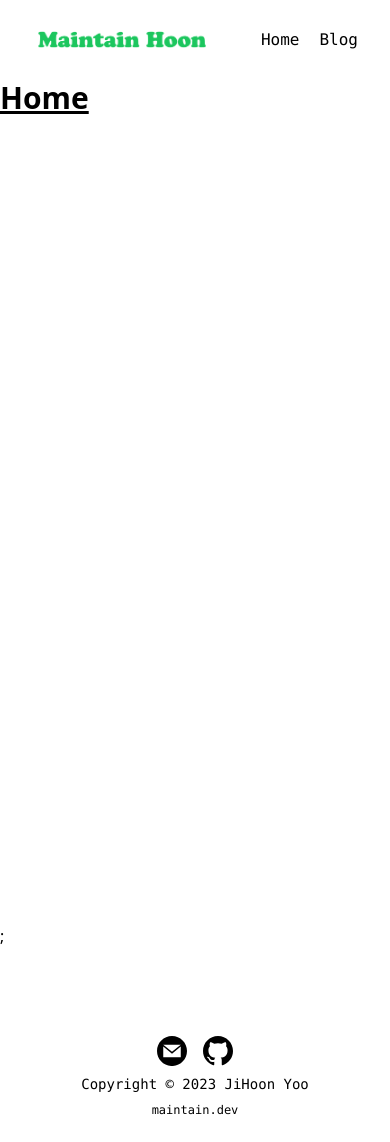
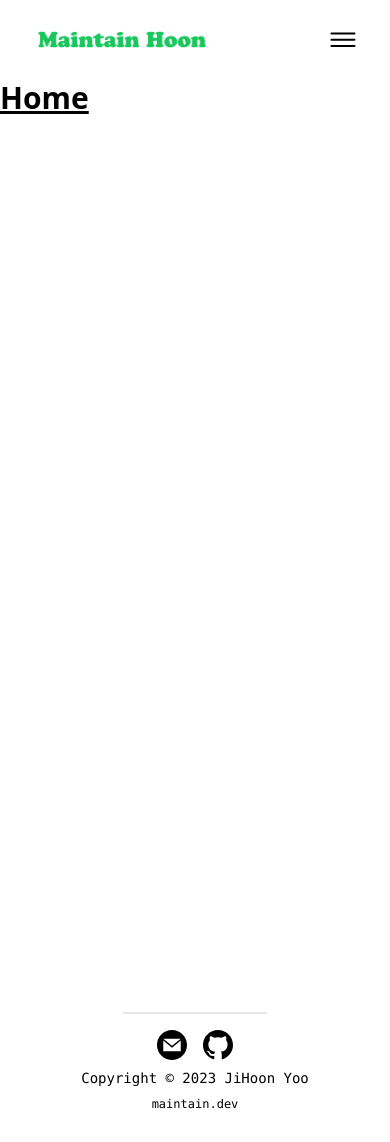
Before and after one commit to yooji0415/maintainhoon_blog, a Next.js app: page / in a window 390 px wide. Built offline with nearby package versions, Linux system fonts and the light colour scheme.

Commit message:
feat: 사이즈에 따른 페이지 nav toggle 버튼 생성

```diff
--- a/components/Container.tsx
+++ b/components/Container.tsx
@@ -1,43 +1,15 @@
-import { ReactNode, useEffect, useRef } from 'react';
-import Nav from './Nav';
+import { ReactNode } from 'react';
 import Footer from './Footer';
-import Image from 'next/image';
+import Header from './Header';
 
 interface ContainerProps {
   children: ReactNode;
 }
 
 export default function Container(props: ContainerProps) {
-  const headerRef = useRef<HTMLElement | null>(null);
-
-  const handleScroll = () => {
-    if (window.scrollY > 0) {
-      headerRef.current?.classList.add('shadow-[0_5px_7px_0px_#ececec]');
-      return;
-    }
-    headerRef.current?.classList.remove('shadow-[0_5px_7px_0px_#ececec]');
-  };
-
-  useEffect(() => {
-    window.addEventListener('scroll', handleScroll);
-    return () => {
-      window.removeEventListener('scroll', handleScroll);
-    };
-  }, []);
-
   return (
     <>
-      <header
-        ref={headerRef}
-        className="sticky top-0 left-0 w-full z-10 h-20 font-mono transition-shadow duration-500 bg-white"
-      >
-        <div className="text-black max-w-screen-md h-20 flex flex-nowrap items-center justify-between m-auto px-8">
-          <Image src="/images/logo.png" alt="profile" width={180} height={30} />
-          <div className="flex flex-nowrap items-center justify-center gap-5 text-center">
-            <Nav />
-          </div>
-        </div>
-      </header>
+      <Header />
       <main>{props.children}</main>
       <Footer />
     </>
--- a/components/Footer.tsx
+++ b/components/Footer.tsx
@@ -4,7 +4,7 @@ import Link from 'next/link';
 export default function Footer() {
   return (
     <footer className="w-full font-mono flex flex-col justify-center items-center mt-16 py-6">
-      <div className="flex justify-center gap-4 items-center">
+      <div className="flex justify-center gap-4 items-center pt-4 border-t-2 w-36">
         <a href="mailto:gch05406@gmail.com">
           <Image src="/images/emil.svg" alt="email" width={30} height={30} />
         </a>
--- /dev/null
+++ b/components/Header.tsx
@@ -0,0 +1,53 @@
+import { useEffect, useRef, useState } from 'react';
+import Nav from './Nav';
+import Image from 'next/image';
+
+export default function Header() {
+  const headerRef = useRef<HTMLElement | null>(null);
+  const toggleRef = useRef<HTMLDivElement | null>(null);
+  const [onToggle, setOnToggle] = useState<boolean>(false);
+
+  const handleScroll = () => {
+    if (window.scrollY > 0) {
+      headerRef.current?.classList.add('shadow-[0_5px_7px_0px_#ececec]');
+      return;
+    }
+    headerRef.current?.classList.remove('shadow-[0_5px_7px_0px_#ececec]');
+  };
+
+  const handleToggle = () => {
+    if (onToggle) toggleRef.current?.classList.add('hidden');
+    else toggleRef.current?.classList.remove('hidden');
+    setOnToggle((prev) => !prev);
+  };
+
+  useEffect(() => {
+    window.addEventListener('scroll', handleScroll);
+    return () => {
+      window.removeEventListener('scroll', handleScroll);
+    };
+  }, []);
+
+  return (
+    <header
+      ref={headerRef}
+      className="sticky top-0 left-0 w-full z-10 h-20 font-mono transition-shadow duration-500 bg-white"
+    >
+      <div className="text-black max-w-screen-md h-20 flex flex-nowrap items-center justify-between m-auto px-8">
+        <Image src="/images/logo.png" alt="profile" width={180} height={30} />
+        <button type="button" className="m-0 p-0 sm:hidden" onClick={handleToggle}>
+          <Image src="/images/menu.svg" alt="menu" width={30} height={30} />
+        </button>
+        <div className="flex-nowrap items-center justify-center gap-5 text-center hidden sm:flex">
+          <Nav type="normal" />
+        </div>
+      </div>
+      <div
+        ref={toggleRef}
+        className="w-full h-screen absolute top-20 left-0 bg-white flex-col flex-nowrap p-5 flex hidden"
+      >
+        <Nav type="toggle" onClick={handleToggle} />
+      </div>
+    </header>
+  );
+}
--- a/components/Nav.tsx
+++ b/components/Nav.tsx
@@ -1,7 +1,12 @@
 import Link from 'next/link';
 import { nav } from '@/data/nav';
 
-export default function Nav() {
+interface NavProps {
+  type: 'toggle' | 'normal';
+  onClick?: () => void;
+}
+
+export default function Nav({ type, onClick }: NavProps) {
   return (
     <>
       {nav.map((item) => {
@@ -10,7 +15,12 @@ export default function Nav() {
           <Link
             href={location}
             key={title}
-            className="text-center transition duration-250 hover:scale-125 hover:text-green-500"
+            className={
+              type === 'normal'
+                ? 'text-center transition duration-250 hover:scale-125 hover:text-green-500'
+                : 'text-center text-lg py-4 transition duration-250 hover:scale-125 hover:text-green-500'
+            }
+            onClick={onClick ? onClick : () => {}}
           >
             {title}
           </Link>
--- a/pages/index.tsx
+++ b/pages/index.tsx
@@ -1,7 +1,7 @@
 export default function Home() {
   return (
     <>
-      <div className="text-3xl font-bold underline h-screen">Home</div>;
+      <div className="text-3xl font-bold underline h-screen">Home</div>
     </>
   );
 }
```
Also changed, not shown: public/images/menu.svg (added).
